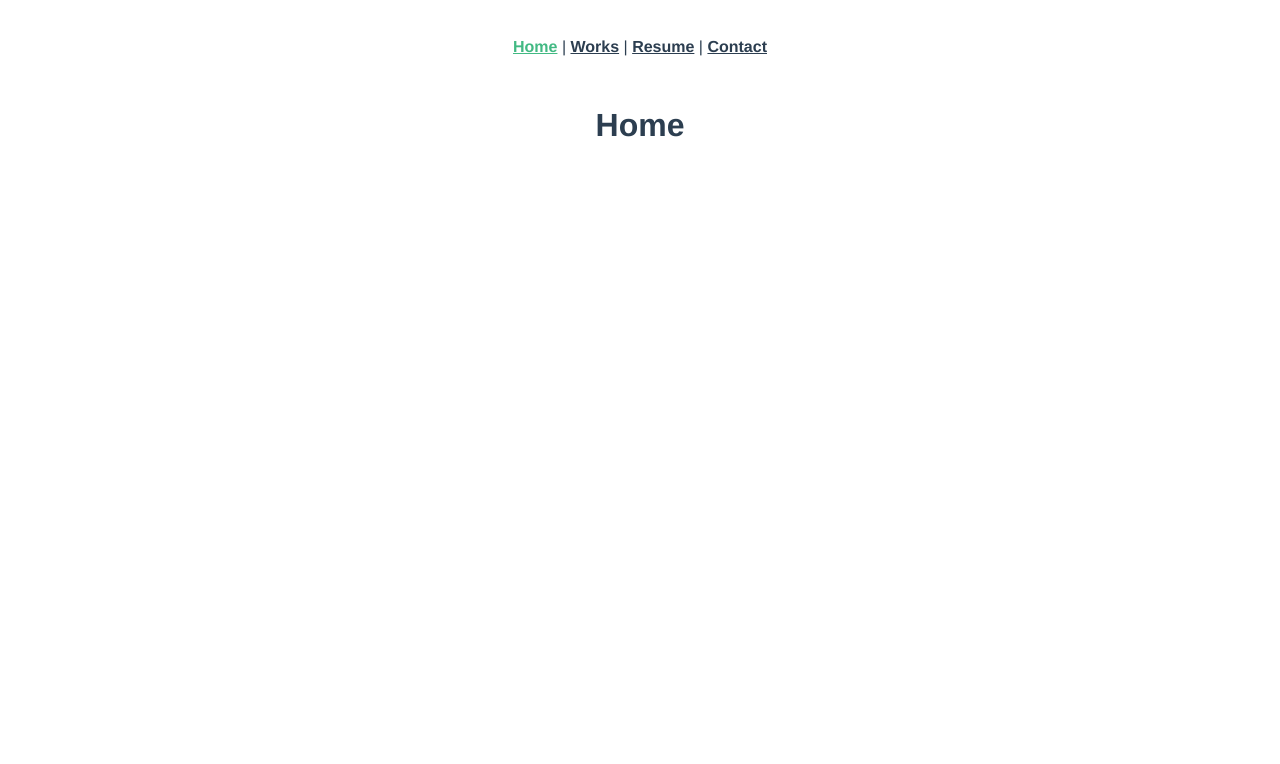
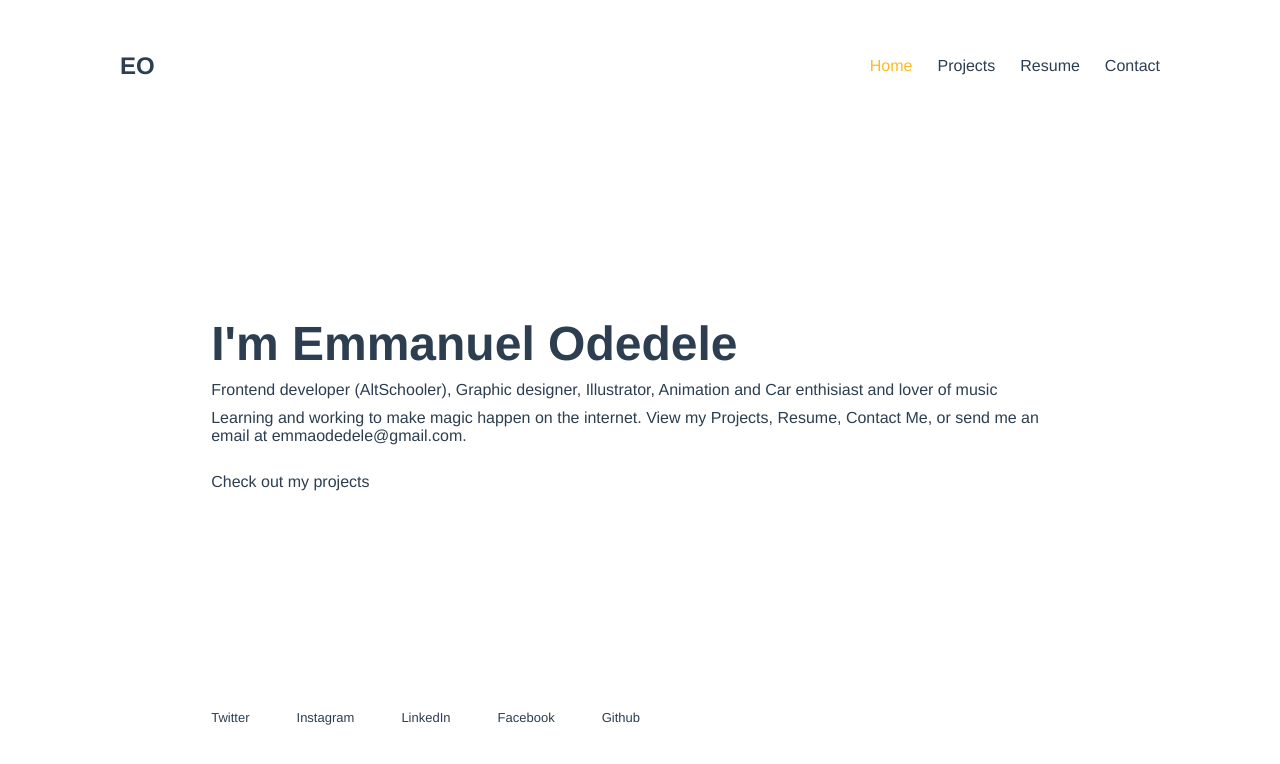
Before and after one commit to EmmanuelOdedele/portfolio-project, a Vue app: page / in a window 1280 px wide. Shown: the top 764 px of the page. Built offline with nearby package versions, Linux system fonts and the light colour scheme.

Commit message:
home worked on

```diff
--- a/src/App.vue
+++ b/src/App.vue
@@ -1,32 +1,129 @@
 <template>
-  <nav>
-    <router-link to="/">Home</router-link> |
-    <router-link to="/works">Works</router-link> |
-    <router-link to="/resume">Resume</router-link> |
-    <router-link to="/contact">Contact</router-link>
-  </nav>
-  <router-view/>
+  <div class="page">
+    <nav>
+      <div class="nav-content">
+        <!-- <img src="./assets/logo.png" /> -->
+        <h1 id="eo" @click="redirect">EO</h1>
+        <div class="routes">
+          <router-link :to="{name:'Home'}">Home</router-link>
+          <router-link :to="{name:'Projects'}">Projects</router-link>
+          <router-link :to="{name:'Resume'}">Resume</router-link>
+          <router-link :to="{name:'Contact'}">Contact</router-link>
+        </div>
+      </div>
+    </nav>
+    <router-view />
+    <footer>
+      <div class="footer-content">
+        <div class="footer-paragraphs">
+          <p>Twitter</p>
+          <p>Instagram</p>
+          <p>LinkedIn</p>
+          <p>Facebook</p>
+          <p>Github</p>
+        </div>
+      </div>
+    </footer>
+  </div>
 </template>
+
+<script>
+export default {
+  component: {},
+  methods:{
+    redirect() {
+      this.$router.push({name:'Home'})
+    }
+  }
+};
+</script>
 
 <style>
 #app {
-  font-family: Avenir, Helvetica, Arial, sans-serif;
+  font-family: Campton, Helvetica, Arial, sans-serif;
   -webkit-font-smoothing: antialiased;
   -moz-osx-font-smoothing: grayscale;
   text-align: center;
   color: #2c3e50;
 }
 
-nav {
-  padding: 30px;
+.page {
+  display: flex;
+  flex-direction: column;
+  height: 100vh;
+  /* background: url(./assets/rm380-10.jpg);
+  background-repeat: no-repeat;
+  background-size: cover ; */
 }
 
+
+footer {
+  justify-content: center;
+  /* background: blanchedalmond; */
+  height: 90px;
+  display: flex;
+}
+
+.footer-content {
+  /* background-color: #2c3e; */
+  justify-content: left;
+  display: flex;
+  width: 67%;
+}
+
+.footer-paragraphs{
+  display: flex;
+  /* background: brown; */
+  width: 50%;
+  justify-content: space-between;
+}
+
+footer p {
+  display: inline;
+  margin: 0;
+  font-size: small;
+}
+
+img {
+  width: 30px;
+}
+
+#eo{
+  margin: 0;
+  cursor: pointer;
+}
+
+nav {
+  /* background: #42b983; */
+  height: 80px;
+  padding: 0 120px;
+  box-sizing: border-box;
+  display: flex;
+  align-items: end;
+}
+
+.nav-content {
+  display: flex;
+  width: 100%;
+  justify-content: space-between;
+  align-items: center;
+  box-sizing: border-box;
+  /* background: pink; */
+}
+
+
 nav a {
-  font-weight: bold;
   color: #2c3e50;
+  margin-left: 25px;
+  text-decoration: none;
+}
+
+nav a:hover{
+  color:#ffd16d;
+  transition: 0.2s ease-in-out;
 }
 
 nav a.router-link-exact-active {
-  color: #42b983;
+  color: #ffb921;
 }
 </style>
--- /dev/null
+++ b/src/assets/global.css
@@ -0,0 +1,3 @@
+body {
+  margin: 0;
+}
--- a/src/main.js
+++ b/src/main.js
@@ -1,5 +1,6 @@
 import { createApp } from 'vue'
 import App from './App.vue'
 import router from './router'
+import './assets/global.css'
 
 createApp(App).use(router).mount('#app')
--- a/src/router/index.js
+++ b/src/router/index.js
@@ -1,6 +1,6 @@
 import { createRouter, createWebHistory } from "vue-router";
 import Home from "../views/Home.vue";
-import Works from "../views/Works.vue";
+import Projects from "../views/Projects.vue";
 import Contact from "../views/Contact.vue";
 import Resume from "../views/Resume.vue"
 
@@ -11,9 +11,9 @@ const routes = [
     component: Home,
   },
   {
-    path: "/works",
-    name: "Works",
-    component: Works,
+    path: "/projects",
+    name: "Projects",
+    component: Projects,
   },
   {
     path: "/contact",
--- a/src/views/Home.vue
+++ b/src/views/Home.vue
@@ -1,5 +1,21 @@
 <template>
-  <h1>Home</h1>
+  <div class="home-container">
+    <div class="home-content">
+      <h1 id="myname">I'm Emmanuel Odedele</h1>
+      <p class="detail">
+        Frontend developer (AltSchooler), Graphic designer, Illustrator,
+        Animation and Car enthisiast and lover of music
+      </p>
+      <p class="detail">
+        Learning and working to make magic happen on the internet. View my
+        Projects, Resume, Contact Me, or send me an email at
+        emmaodedele@gmail.com.
+        <!-- é -->
+      </p>
+      <br />
+      <p class="detail">Check out my projects</p>
+    </div>
+  </div>
 </template>
 
 <script>
@@ -8,3 +24,39 @@ export default {
   components: {},
 };
 </script>
+
+<style>
+.home-container {
+  /* background: grey; */
+  display: flex;
+  align-items: center;
+  justify-content: center;
+  flex: 1;
+}
+.home-content {
+  display: flex;
+  flex-direction: column;
+  width: 67%;
+  /* background: thistle; */
+  text-align: left;
+}
+#myname {
+  font-size: 3em;
+  font-weight: 700;
+  margin: 6px 0 10px 0;
+  animation: MoveUpDown 10s ease-in-out infinite;
+}
+@keyframes MoveUpDown {
+  0%,
+  100% {
+    transform: translateY(0);
+  }
+  50% {
+    transform: translateY(10px);
+  }
+}
+
+.detail {
+  margin: 10px 0 0 0;
+}
+</style>
--- a/src/views/Works.vue
+++ b/src/views/Projects.vue
@@ -1,10 +1,10 @@
 <template>
-  <h1>Works</h1>
+  <h1>Projects</h1>
 </template>
 
 <script>
 export default {
-  name: "Works",
+  name: "Projects",
   components: {},
 };
 </script>
```
Also changed, not shown: src/assets/rm380-10.jpg (added).
